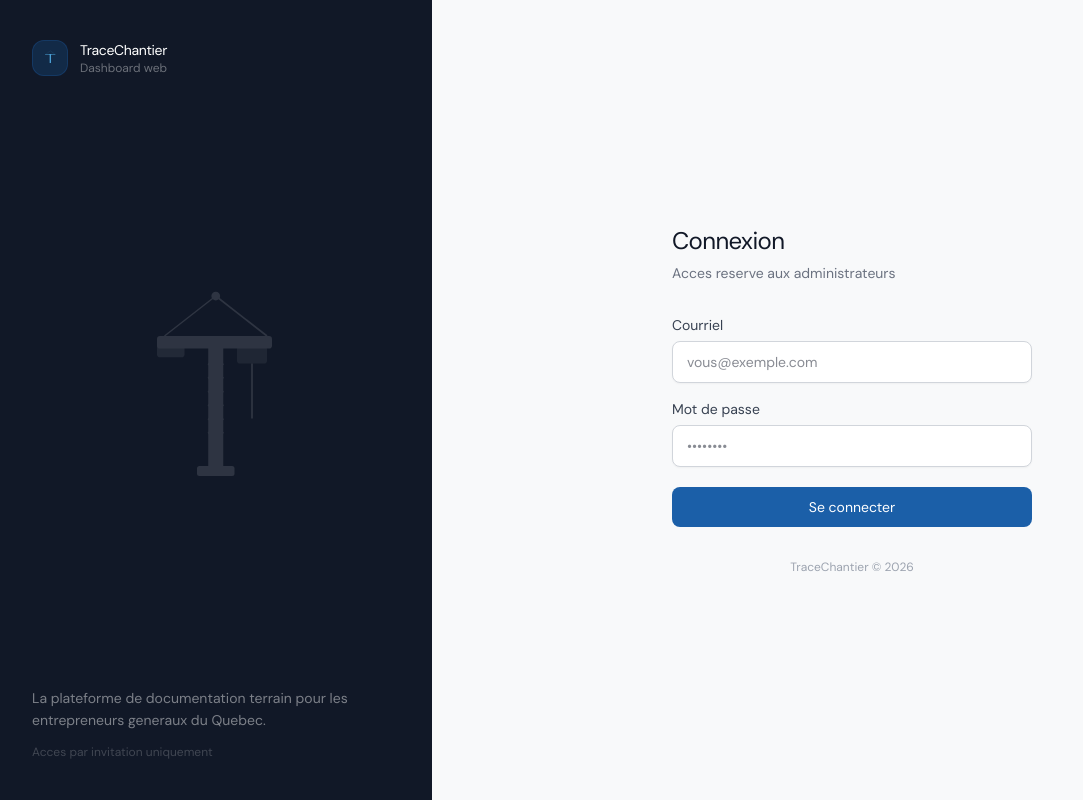
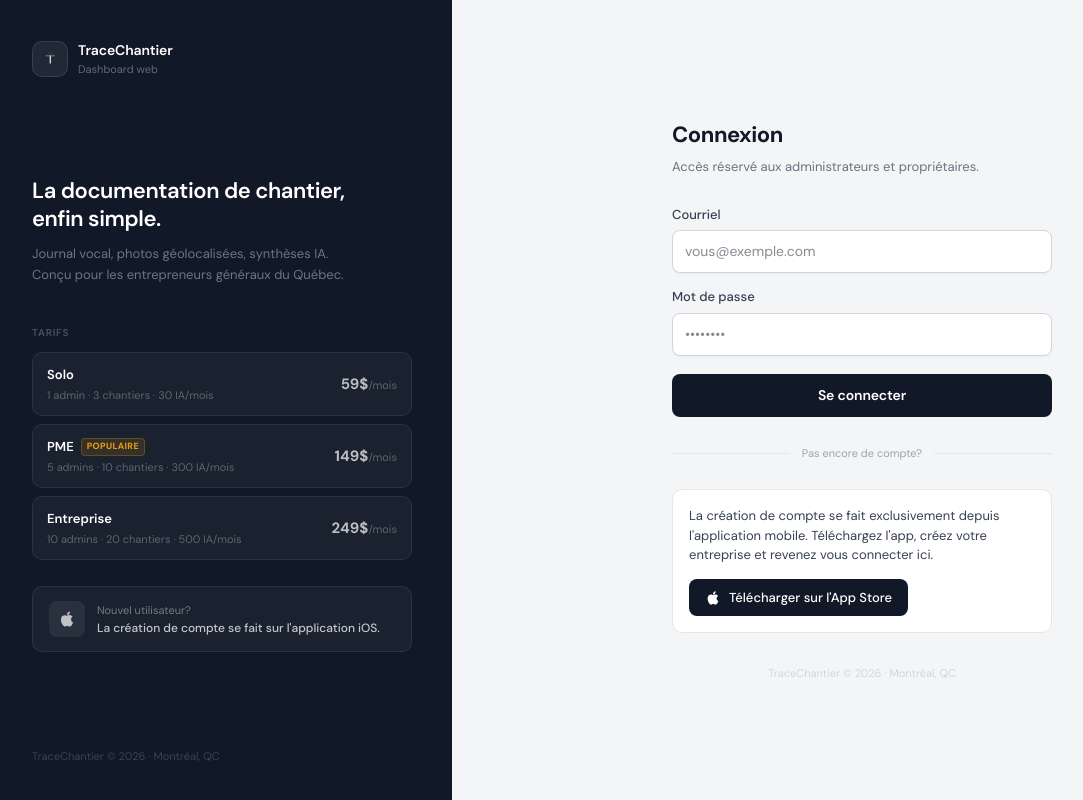
Before and after one commit to TraceChantier/tracechantier-web, a Next.js app: page /login in a window 1280 px wide. Shown: the whole page, without its empty margins (8-1091 px from the left). Built offline with nearby package versions, Linux system fonts and the light colour scheme.

Commit message:
redesign: page login — moins de bleu, tarifs display-only, App Store CTA

```diff
--- a/app/login/page.tsx
+++ b/app/login/page.tsx
@@ -3,6 +3,25 @@
 import { useState } from 'react'
 import { useRouter } from 'next/navigation'
 import { createClient } from '@/lib/supabase/client'
+
+const PLANS = [
+  {
+    label: 'Solo',
+    prix: '59$',
+    desc: '1 admin · 3 chantiers · 30 IA/mois',
+  },
+  {
+    label: 'PME',
+    prix: '149$',
+    badge: 'Populaire',
+    desc: '5 admins · 10 chantiers · 300 IA/mois',
+  },
+  {
+    label: 'Entreprise',
+    prix: '249$',
+    desc: '10 admins · 20 chantiers · 500 IA/mois',
+  },
+]
 
 export default function LoginPage() {
   const router = useRouter()
@@ -27,99 +46,305 @@
   }
 
   return (
-    <div className="min-h-screen flex" style={{ background: '#F8F9FA' }}>
-      {/* Panneau gauche branding */}
-      <div className="hidden lg:flex flex-col justify-between w-[440px] flex-shrink-0 p-10" style={{ background: '#111827' }}>
-        <div className="flex items-center gap-3">
-          <div className="w-9 h-9 rounded-xl flex items-center justify-center" style={{ background: 'rgba(27,95,168,0.25)', border: '1px solid rgba(27,95,168,0.3)' }}>
-            <svg width="18" height="18" viewBox="0 0 108 160" fill="none">
-              <rect x="51" y="44" width="12" height="80" rx="2" fill="#4A9FD4" />
-              <rect x="10" y="44" width="92" height="8" rx="2" fill="#4A9FD4" opacity="0.7" />
-              <line x1="57" y1="16" x2="95" y2="44" stroke="#4A9FD4" strokeWidth="2" opacity="0.5" />
-              <line x1="57" y1="16" x2="20" y2="44" stroke="#4A9FD4" strokeWidth="2" opacity="0.4" />
+    <div style={{ minHeight: '100vh', display: 'flex', fontFamily: "'DM Sans', 'Segoe UI', system-ui, sans-serif", background: '#F4F5F7' }}>
+
+      {/* ── Panneau gauche ── */}
+      <div style={{
+        display: 'none',
+        flexDirection: 'column',
+        width: 460,
+        flexShrink: 0,
+        background: '#111827',
+        padding: '40px 40px 36px',
+      }} className="lg-panel">
+        <style>{`
+          @media (min-width: 1024px) { .lg-panel { display: flex !important; } }
+        `}</style>
+
+        {/* Logo */}
+        <div style={{ display: 'flex', alignItems: 'center', gap: 10, marginBottom: 4 }}>
+          <div style={{
+            width: 36, height: 36, borderRadius: 10,
+            background: 'rgba(255,255,255,0.07)',
+            border: '1px solid rgba(255,255,255,0.1)',
+            display: 'flex', alignItems: 'center', justifyContent: 'center',
+          }}>
+            <svg width="16" height="16" viewBox="0 0 108 160" fill="none">
+              <rect x="51" y="44" width="12" height="80" rx="2" fill="white" opacity="0.9" />
+              <rect x="10" y="44" width="92" height="8" rx="2" fill="white" opacity="0.5" />
+              <line x1="57" y1="16" x2="95" y2="44" stroke="white" strokeWidth="2" opacity="0.4" />
+              <line x1="57" y1="16" x2="20" y2="44" stroke="white" strokeWidth="2" opacity="0.3" />
             </svg>
           </div>
           <div>
-            <div className="font-700 text-sm text-white tracking-tight">TraceChantier</div>
-            <div className="text-xs" style={{ color: 'rgba(255,255,255,0.38)' }}>Dashboard web</div>
+            <div style={{ fontSize: 14, fontWeight: 600, color: '#fff', letterSpacing: '-0.01em' }}>TraceChantier</div>
+            <div style={{ fontSize: 11, color: 'rgba(255,255,255,0.35)' }}>Dashboard web</div>
           </div>
         </div>
-        <div className="flex flex-col items-center py-8">
-          <div style={{ opacity: 0.12 }}>
-            <svg width="160" height="200" viewBox="0 0 108 160" fill="none">
-              <rect x="42" y="148" width="30" height="8" rx="2" fill="white" />
-              <rect x="51" y="44" width="12" height="108" rx="2" fill="white" />
-              <line x1="51" y1="66" x2="63" y2="78" stroke="white" strokeWidth="1.5" />
-              <line x1="63" y1="66" x2="51" y2="78" stroke="white" strokeWidth="1.5" />
-              <line x1="51" y1="88" x2="63" y2="100" stroke="white" strokeWidth="1.5" />
-              <line x1="63" y1="88" x2="51" y2="100" stroke="white" strokeWidth="1.5" />
-              <line x1="51" y1="110" x2="63" y2="122" stroke="white" strokeWidth="1.5" />
-              <line x1="63" y1="110" x2="51" y2="122" stroke="white" strokeWidth="1.5" />
-              <line x1="57" y1="12" x2="98" y2="44" stroke="white" strokeWidth="1.3" />
-              <line x1="57" y1="12" x2="16" y2="44" stroke="white" strokeWidth="1.1" />
-              <circle cx="57" cy="12" r="3.5" fill="white" />
-              <rect x="10" y="44" width="92" height="10" rx="2.5" fill="white" />
-              <rect x="10" y="47" width="22" height="14" rx="2.5" fill="white" opacity="0.6" />
-              <rect x="74" y="52" width="24" height="14" rx="2.5" fill="white" opacity="0.5" />
-              <line x1="86" y1="66" x2="86" y2="110" stroke="white" strokeWidth="1.4" />
-            </svg>
+
+        {/* Spacer */}
+        <div style={{ flex: 1, display: 'flex', flexDirection: 'column', justifyContent: 'center', paddingTop: 48, paddingBottom: 48 }}>
+          <p style={{ fontSize: 22, fontWeight: 600, color: '#fff', letterSpacing: '-0.02em', lineHeight: 1.3, marginBottom: 10 }}>
+            La documentation de chantier,<br />enfin simple.
+          </p>
+          <p style={{ fontSize: 13, color: 'rgba(255,255,255,0.4)', lineHeight: 1.6, marginBottom: 40 }}>
+            Journal vocal, photos géolocalisées, synthèses IA.<br />
+            Conçu pour les entrepreneurs généraux du Québec.
+          </p>
+
+          {/* Tarifs — affichage seulement */}
+          <div style={{ marginBottom: 6 }}>
+            <div style={{ fontSize: 10, fontWeight: 600, letterSpacing: '0.08em', color: 'rgba(255,255,255,0.25)', textTransform: 'uppercase', marginBottom: 12 }}>
+              Tarifs
+            </div>
+            <div style={{ display: 'flex', flexDirection: 'column', gap: 8 }}>
+              {PLANS.map(p => (
+                <div key={p.label} style={{
+                  background: 'rgba(255,255,255,0.04)',
+                  border: '1px solid rgba(255,255,255,0.08)',
+                  borderRadius: 10,
+                  padding: '12px 14px',
+                  display: 'flex',
+                  alignItems: 'center',
+                  justifyContent: 'space-between',
+                  userSelect: 'none',
+                }}>
+                  <div>
+                    <div style={{ display: 'flex', alignItems: 'center', gap: 7 }}>
+                      <span style={{ fontSize: 13, fontWeight: 600, color: '#fff' }}>{p.label}</span>
+                      {p.badge && (
+                        <span style={{
+                          fontSize: 9, fontWeight: 700, letterSpacing: '0.04em',
+                          color: '#F59E0B', background: 'rgba(245,158,11,0.12)',
+                          border: '1px solid rgba(245,158,11,0.25)',
+                          borderRadius: 4, padding: '1px 5px', textTransform: 'uppercase',
+                        }}>{p.badge}</span>
+                      )}
+                    </div>
+                    <div style={{ fontSize: 11, color: 'rgba(255,255,255,0.3)', marginTop: 2 }}>{p.desc}</div>
+                  </div>
+                  <div style={{ fontSize: 15, fontWeight: 700, color: 'rgba(255,255,255,0.7)', whiteSpace: 'nowrap', marginLeft: 12 }}>
+                    {p.prix}<span style={{ fontSize: 11, fontWeight: 400, color: 'rgba(255,255,255,0.3)' }}>/mois</span>
+                  </div>
+                </div>
+              ))}
+            </div>
+          </div>
+
+          {/* App Store CTA */}
+          <div style={{
+            marginTop: 20,
+            background: 'rgba(255,255,255,0.04)',
+            border: '1px solid rgba(255,255,255,0.08)',
+            borderRadius: 10,
+            padding: '14px 16px',
+            display: 'flex',
+            alignItems: 'center',
+            gap: 12,
+          }}>
+            <div style={{
+              width: 36, height: 36, borderRadius: 8, flexShrink: 0,
+              background: 'rgba(255,255,255,0.07)',
+              display: 'flex', alignItems: 'center', justifyContent: 'center',
+            }}>
+              <svg width="18" height="18" viewBox="0 0 24 24" fill="white" opacity={0.7}>
+                <path d="M18.71 19.5c-.83 1.24-1.71 2.45-3.05 2.47-1.34.03-1.77-.79-3.29-.79-1.53 0-2 .77-3.27.82-1.31.05-2.3-1.32-3.14-2.53C4.25 17 2.94 12.45 4.7 9.39c.87-1.52 2.43-2.48 4.12-2.51 1.28-.02 2.5.87 3.29.87.78 0 2.26-1.07 3.8-.91.65.03 2.47.26 3.64 1.98-.09.06-2.17 1.28-2.15 3.81.03 3.02 2.65 4.03 2.68 4.04-.03.07-.42 1.44-1.38 2.83M13 3.5c.73-.83 1.94-1.46 2.94-1.5.13 1.17-.34 2.35-1.04 3.19-.69.85-1.83 1.51-2.95 1.42-.15-1.15.41-2.35 1.05-3.11z"/>
+              </svg>
+            </div>
+            <div>
+              <div style={{ fontSize: 11, color: 'rgba(255,255,255,0.4)', marginBottom: 2 }}>Nouvel utilisateur?</div>
+              <div style={{ fontSize: 12, color: 'rgba(255,255,255,0.75)', fontWeight: 500, lineHeight: 1.4 }}>
+                La création de compte se fait sur l'application iOS.
+              </div>
+            </div>
           </div>
         </div>
-        <div>
-          <p className="text-sm leading-relaxed mb-3" style={{ color: 'rgba(255,255,255,0.45)' }}>
-            La plateforme de documentation terrain pour les entrepreneurs generaux du Quebec.
-          </p>
-          <p className="text-xs" style={{ color: 'rgba(255,255,255,0.2)' }}>Acces par invitation uniquement</p>
-        </div>
+
+        <p style={{ fontSize: 11, color: 'rgba(255,255,255,0.18)' }}>TraceChantier © 2026 · Montréal, QC</p>
       </div>
 
-      {/* Panneau droit formulaire */}
-      <div className="flex-1 flex flex-col items-center justify-center px-6 py-10">
-        <div className="w-full max-w-[360px]">
-          <div className="mb-8">
-            <h1 className="text-2xl font-700 tracking-tight mb-1.5" style={{ color: '#111827' }}>Connexion</h1>
-            <p className="text-sm" style={{ color: '#6B7280' }}>Acces reserve aux administrateurs</p>
+      {/* ── Panneau droit : formulaire ── */}
+      <div style={{
+        flex: 1,
+        display: 'flex',
+        flexDirection: 'column',
+        alignItems: 'center',
+        justifyContent: 'center',
+        padding: '40px 24px',
+      }}>
+        <div style={{ width: '100%', maxWidth: 380 }}>
+
+          {/* Mobile : logo */}
+          <div style={{ display: 'flex', alignItems: 'center', gap: 9, marginBottom: 32 }} className="mobile-logo">
+            <style>{`@media (min-width: 1024px) { .mobile-logo { display: none !important; } }`}</style>
+            <div style={{
+              width: 34, height: 34, borderRadius: 9,
+              background: '#111827',
+              display: 'flex', alignItems: 'center', justifyContent: 'center',
+            }}>
+              <svg width="15" height="15" viewBox="0 0 108 160" fill="none">
+                <rect x="51" y="44" width="12" height="80" rx="2" fill="white" />
+                <rect x="10" y="44" width="92" height="8" rx="2" fill="white" opacity="0.5" />
+                <line x1="57" y1="16" x2="95" y2="44" stroke="white" strokeWidth="2" opacity="0.4" />
+                <line x1="57" y1="16" x2="20" y2="44" stroke="white" strokeWidth="2" opacity="0.3" />
+              </svg>
+            </div>
+            <div style={{ fontSize: 15, fontWeight: 600, color: '#111827', letterSpacing: '-0.01em' }}>TraceChantier</div>
           </div>
 
-          <form onSubmit={seConnecter} className="flex flex-col gap-4">
+          {/* Entête */}
+          <div style={{ marginBottom: 28 }}>
+            <h1 style={{ fontSize: 22, fontWeight: 700, color: '#111827', letterSpacing: '-0.02em', margin: 0, marginBottom: 6 }}>
+              Connexion
+            </h1>
+            <p style={{ fontSize: 13, color: '#6B7280', margin: 0 }}>
+              Accès réservé aux administrateurs et propriétaires.
+            </p>
+          </div>
+
+          {/* Formulaire */}
+          <form onSubmit={seConnecter} style={{ display: 'flex', flexDirection: 'column', gap: 14 }}>
             <div>
-              <label htmlFor="email" className="block text-sm font-500 mb-1.5" style={{ color: '#374151' }}>Courriel</label>
+              <label htmlFor="email" style={{ display: 'block', fontSize: 13, fontWeight: 500, color: '#374151', marginBottom: 6 }}>
+                Courriel
+              </label>
               <input
                 id="email" type="email" value={email}
                 onChange={e => setEmail(e.target.value)}
                 placeholder="vous@exemple.com" required
-                className="w-full px-3.5 py-2.5 rounded-lg text-sm border outline-none transition-all"
-                style={{ borderColor: '#D1D5DB', background: '#FFFFFF', color: '#111827', boxShadow: '0 1px 2px rgba(0,0,0,0.04)' }}
-                onFocus={e => { e.target.style.borderColor = '#1B5FA8'; e.target.style.boxShadow = '0 0 0 3px rgba(27,95,168,0.1)' }}
+                style={{
+                  width: '100%', padding: '10px 12px', borderRadius: 8, fontSize: 14,
+                  border: '1px solid #D1D5DB', background: '#fff', color: '#111827',
+                  outline: 'none', boxSizing: 'border-box',
+                  boxShadow: '0 1px 2px rgba(0,0,0,0.04)',
+                  transition: 'border-color 0.15s, box-shadow 0.15s',
+                }}
+                onFocus={e => { e.target.style.borderColor = '#374151'; e.target.style.boxShadow = '0 0 0 3px rgba(55,65,81,0.08)' }}
                 onBlur={e => { e.target.style.borderColor = '#D1D5DB'; e.target.style.boxShadow = '0 1px 2px rgba(0,0,0,0.04)' }}
               />
             </div>
             <div>
-              <label htmlFor="mdp" className="block text-sm font-500 mb-1.5" style={{ color: '#374151' }}>Mot de passe</label>
+              <label htmlFor="mdp" style={{ display: 'block', fontSize: 13, fontWeight: 500, color: '#374151', marginBottom: 6 }}>
+                Mot de passe
+              </label>
               <input
                 id="mdp" type="password" value={motDePasse}
                 onChange={e => setMotDePasse(e.target.value)}
                 placeholder="••••••••" required
-                className="w-full px-3.5 py-2.5 rounded-lg text-sm border outline-none transition-all"
-                style={{ borderColor: '#D1D5DB', background: '#FFFFFF', color: '#111827', boxShadow: '0 1px 2px rgba(0,0,0,0.04)' }}
-                onFocus={e => { e.target.style.borderColor = '#1B5FA8'; e.target.style.boxShadow = '0 0 0 3px rgba(27,95,168,0.1)' }}
+                style={{
+                  width: '100%', padding: '10px 12px', borderRadius: 8, fontSize: 14,
+                  border: '1px solid #D1D5DB', background: '#fff', color: '#111827',
+                  outline: 'none', boxSizing: 'border-box',
+                  boxShadow: '0 1px 2px rgba(0,0,0,0.04)',
+                  transition: 'border-color 0.15s, box-shadow 0.15s',
+                }}
+                onFocus={e => { e.target.style.borderColor = '#374151'; e.target.style.boxShadow = '0 0 0 3px rgba(55,65,81,0.08)' }}
                 onBlur={e => { e.target.style.borderColor = '#D1D5DB'; e.target.style.boxShadow = '0 1px 2px rgba(0,0,0,0.04)' }}
               />
             </div>
+
             {erreur && (
-              <div className="px-3.5 py-3 rounded-lg text-sm" style={{ background: '#FEF2F2', color: '#DC2626', border: '1px solid #FECACA' }}>
+              <div style={{
+                padding: '10px 12px', borderRadius: 8, fontSize: 13,
+                background: '#FEF2F2', color: '#B91C1C', border: '1px solid #FCA5A5',
+              }}>
                 {erreur}
               </div>
             )}
+
             <button
               type="submit" disabled={chargement}
-              className="w-full py-2.5 rounded-lg text-sm font-600 text-white transition-all mt-1"
-              style={{ background: chargement ? '#93C5FD' : '#1B5FA8', cursor: chargement ? 'wait' : 'pointer' }}
+              style={{
+                width: '100%', padding: '11px', borderRadius: 8, fontSize: 14,
+                fontWeight: 600, color: '#fff', border: 'none',
+                background: chargement ? '#6B7280' : '#111827',
+                cursor: chargement ? 'wait' : 'pointer',
+                marginTop: 4,
+                transition: 'background 0.15s',
+                letterSpacing: '-0.01em',
+              }}
             >
-              {chargement ? 'Connexion...' : 'Se connecter'}
+              {chargement ? 'Connexion en cours…' : 'Se connecter'}
             </button>
           </form>
-          <p className="text-center text-xs mt-8" style={{ color: '#9CA3AF' }}>TraceChantier © 2026</p>
+
+          {/* Séparateur */}
+          <div style={{ display: 'flex', alignItems: 'center', gap: 12, margin: '28px 0' }}>
+            <div style={{ flex: 1, height: 1, background: '#E5E7EB' }} />
+            <span style={{ fontSize: 11, color: '#9CA3AF', whiteSpace: 'nowrap' }}>Pas encore de compte?</span>
+            <div style={{ flex: 1, height: 1, background: '#E5E7EB' }} />
+          </div>
+
+          {/* App Store */}
+          <div style={{
+            background: '#fff',
+            border: '1px solid #E5E7EB',
+            borderRadius: 10,
+            padding: '16px',
+            marginBottom: 28,
+          }}>
+            <p style={{ fontSize: 13, color: '#374151', margin: '0 0 14px', lineHeight: 1.5 }}>
+              La création de compte se fait exclusivement depuis l'application mobile. Téléchargez l'app, créez votre entreprise et revenez vous connecter ici.
+            </p>
+            <a
+              href="https://apps.apple.com/app/tracechantier/id6745164842"
+              target="_blank"
+              rel="noopener noreferrer"
+              style={{
+                display: 'inline-flex', alignItems: 'center', gap: 8,
+                background: '#111827', color: '#fff',
+                padding: '9px 16px', borderRadius: 8,
+                fontSize: 13, fontWeight: 500, textDecoration: 'none',
+                transition: 'background 0.15s',
+              }}
+              onMouseEnter={e => (e.currentTarget.style.background = '#374151')}
+              onMouseLeave={e => (e.currentTarget.style.background = '#111827')}
+            >
+              <svg width="16" height="16" viewBox="0 0 24 24" fill="white">
+                <path d="M18.71 19.5c-.83 1.24-1.71 2.45-3.05 2.47-1.34.03-1.77-.79-3.29-.79-1.53 0-2 .77-3.27.82-1.31.05-2.3-1.32-3.14-2.53C4.25 17 2.94 12.45 4.7 9.39c.87-1.52 2.43-2.48 4.12-2.51 1.28-.02 2.5.87 3.29.87.78 0 2.26-1.07 3.8-.91.65.03 2.47.26 3.64 1.98-.09.06-2.17 1.28-2.15 3.81.03 3.02 2.65 4.03 2.68 4.04-.03.07-.42 1.44-1.38 2.83M13 3.5c.73-.83 1.94-1.46 2.94-1.5.13 1.17-.34 2.35-1.04 3.19-.69.85-1.83 1.51-2.95 1.42-.15-1.15.41-2.35 1.05-3.11z"/>
+              </svg>
+              Télécharger sur l'App Store
+            </a>
+          </div>
+
+          {/* Mobile : tarifs */}
+          <div className="mobile-plans">
+            <style>{`@media (min-width: 1024px) { .mobile-plans { display: none !important; } }`}</style>
+            <div style={{ fontSize: 10, fontWeight: 600, letterSpacing: '0.08em', color: '#9CA3AF', textTransform: 'uppercase', marginBottom: 10 }}>
+              Tarifs
+            </div>
+            <div style={{ display: 'flex', flexDirection: 'column', gap: 6 }}>
+              {PLANS.map(p => (
+                <div key={p.label} style={{
+                  background: '#fff', border: '1px solid #E5E7EB', borderRadius: 8,
+                  padding: '10px 12px', display: 'flex', alignItems: 'center',
+                  justifyContent: 'space-between', userSelect: 'none',
+                }}>
+                  <div>
+                    <div style={{ display: 'flex', alignItems: 'center', gap: 6 }}>
+                      <span style={{ fontSize: 13, fontWeight: 600, color: '#111827' }}>{p.label}</span>
+                      {p.badge && (
+                        <span style={{
+                          fontSize: 9, fontWeight: 700, letterSpacing: '0.04em',
+                          color: '#B45309', background: '#FFFBEB',
+                          border: '1px solid #FDE68A',
+                          borderRadius: 4, padding: '1px 5px', textTransform: 'uppercase',
+                        }}>{p.badge}</span>
+                      )}
+                    </div>
+                    <div style={{ fontSize: 11, color: '#9CA3AF', marginTop: 1 }}>{p.desc}</div>
+                  </div>
+                  <div style={{ fontSize: 14, fontWeight: 700, color: '#374151', marginLeft: 12 }}>
+                    {p.prix}<span style={{ fontSize: 11, fontWeight: 400, color: '#9CA3AF' }}>/mois</span>
+                  </div>
+                </div>
+              ))}
+            </div>
+          </div>
+
+          <p style={{ textAlign: 'center', fontSize: 11, color: '#D1D5DB', marginTop: 32 }}>
+            TraceChantier © 2026 · Montréal, QC
+          </p>
         </div>
       </div>
     </div>
```
